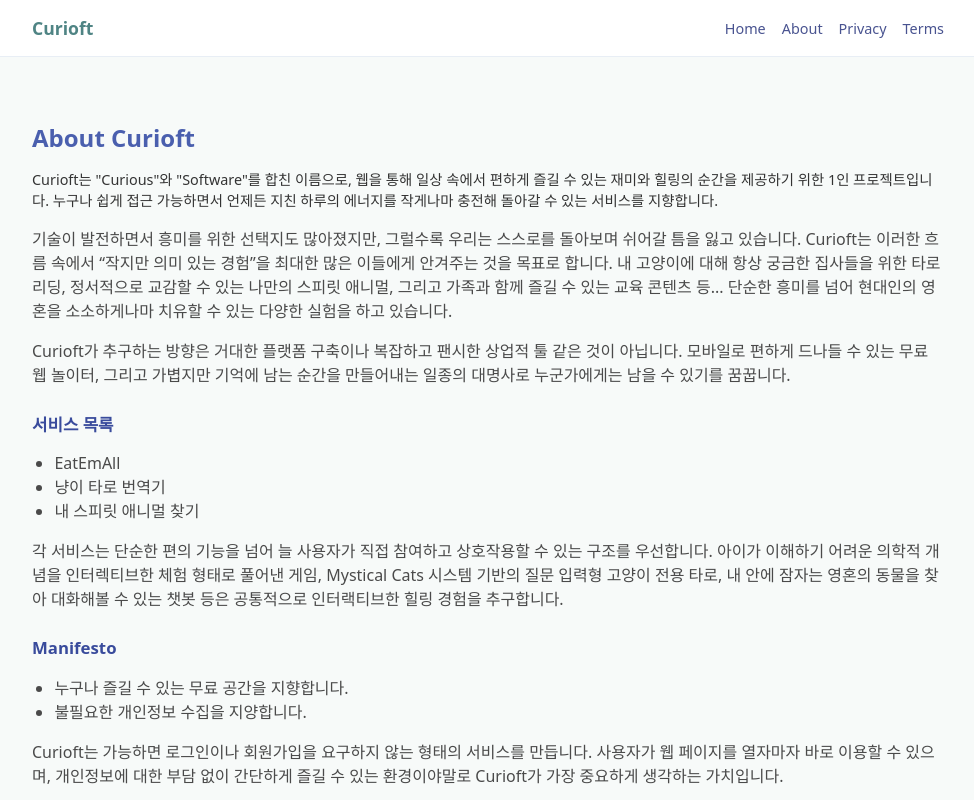
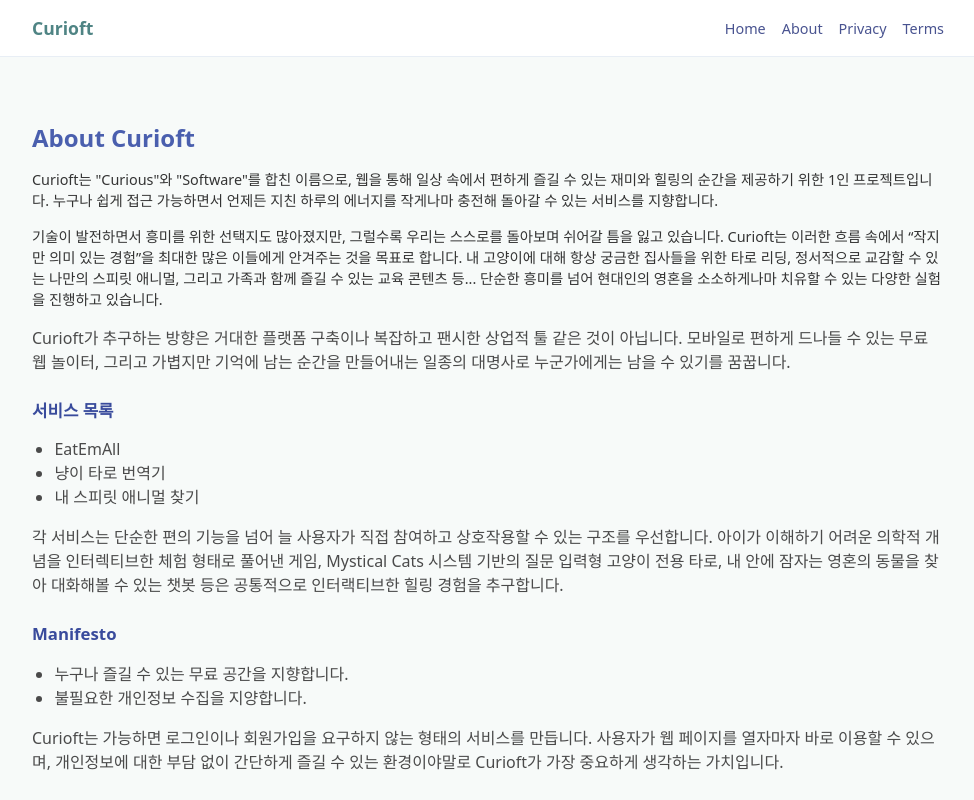
Before and after one commit to pikaak/Curioft_Site, a Next.js app: page /about in a window 1280 px wide. Shown: the top 800 px of the page, without its empty margins (152-1126 px from the left). Built offline with nearby package versions, Linux system fonts and the light colour scheme.

Commit message:
Update about.js

```diff
--- a/pages/about.js
+++ b/pages/about.js
@@ -52,13 +52,12 @@ export default function AboutPage() {
               서비스를 지향합니다.
             </p>
 
-            {/* ---- 확장된 본문 추가 시작 ---- */}
-            <p>
+            <p className="legal-note">
               기술이 발전하면서 흥미를 위한 선택지도 많아졌지만, 그럴수록 우리는 스스로를 돌아보며 쉬어갈 틈을 잃고 있습니다.
               Curioft는 이러한 흐름 속에서 “작지만 의미 있는 경험”을 최대한 많은 이들에게 안겨주는 것을 목표로 합니다.
               내 고양이에 대해 항상 궁금한 집사들을 위한 타로 리딩,
               정서적으로 교감할 수 있는 나만의 스피릿 애니멀, 그리고 가족과 함께 즐길 수 있는 교육 콘텐츠 등...
-              단순한 흥미를 넘어 현대인의 영혼을 소소하게나마 치유할 수 있는 다양한 실험을 하고 있습니다.
+              단순한 흥미를 넘어 현대인의 영혼을 소소하게나마 치유할 수 있는 다양한 실험을 진행하고 있습니다.
             </p>
 
             <p>
```
